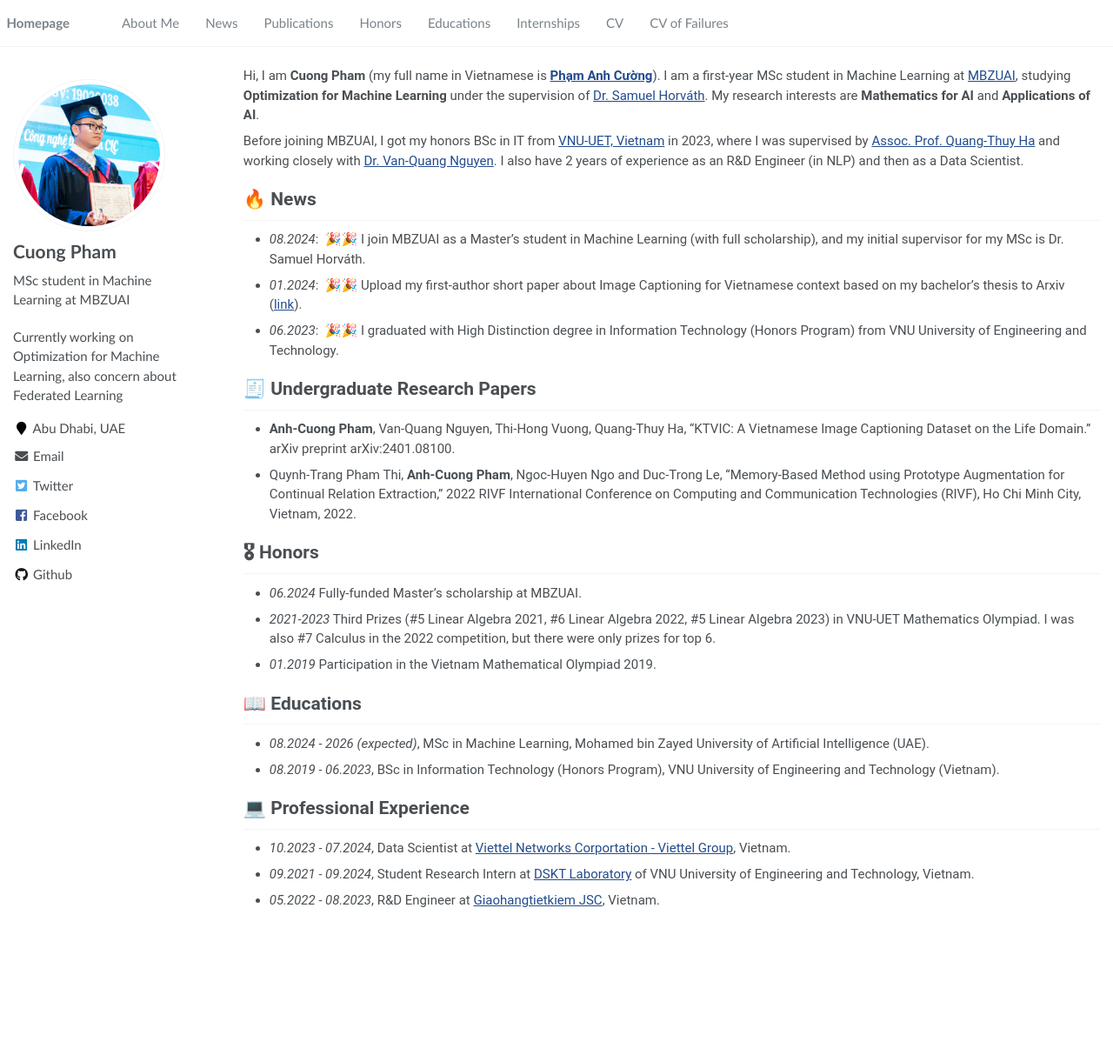
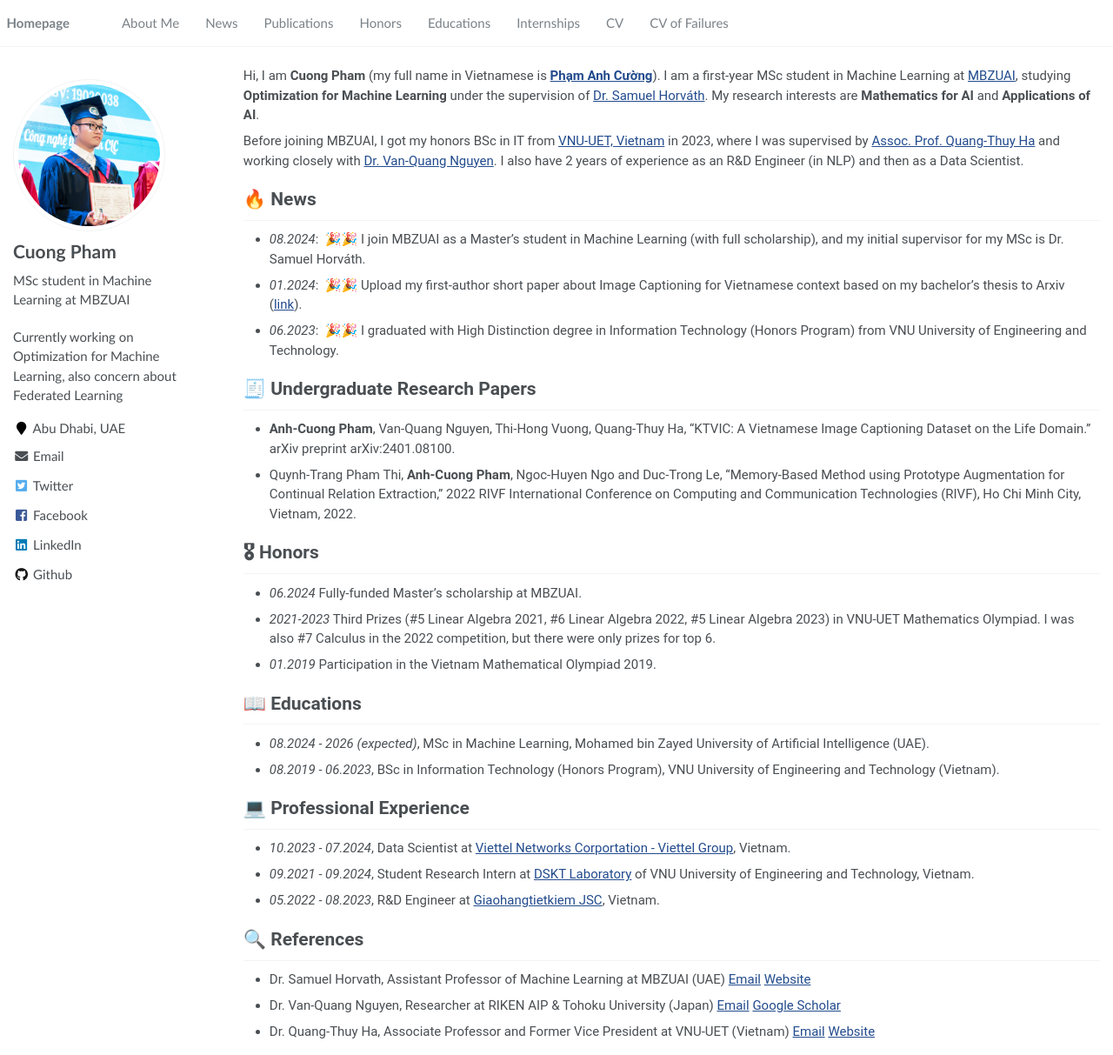
Before and after one commit to pacman-ctm/pacman-ctm.github.io, a Jekyll site: the page built from _pages/about.md, in a window 1280 px wide and 1213 px high. Shown: the whole window at 87% size. Built offline with Jekyll 4.4.1, drawn with Linux system fonts in a browser that asks for light colours.

Commit message:
add refs

```diff
--- a/_pages/about.md
+++ b/_pages/about.md
@@ -67,3 +67,8 @@ Before joining MBZUAI, I got my honors BSc in IT from <a href="https://uet.vnu.e
 - *10.2023 - 07.2024*, Data Scientist at [Viettel Networks Corportation - Viettel Group](https://www.linkedin.com/company/viettel-network/), Vietnam.
 - *09.2021 - 09.2024*, Student Research Intern at [DSKT Laboratory](https://www.fit.uet.vnu.edu.vn/en/knowledge-technology-and-data-science-laboratory/) of VNU University of Engineering and Technology, Vietnam.
 - *05.2022 - 08.2023*, R&D Engineer at [Giaohangtietkiem JSC](https://www.linkedin.com/company/giaohangtietkiem-vn/), Vietnam.
+
+# 🔍 References
+- Dr. Samuel Horvath, Assistant Professor of Machine Learning at MBZUAI (UAE) [Email](mailto:samuel.horvath@mbzuai.ac.ae) [Website](https://sites.google.com/view/samuelhorvath)
+- Dr. Van-Quang Nguyen, Researcher at RIKEN AIP & Tohoku University (Japan) [Email](mailto:quang@vision.is.tohoku.ac.jp) [Google Scholar](https://scholar.google.de/citations?user=qR180McAAAAJ&hl=en)
+- Dr. Quang-Thuy Ha, Associate Professor and Former Vice President at VNU-UET (Vietnam) [Email](mailto:thuyhq@vnu.edu.vn) [Website](https://uet.vnu.edu.vn/~thuyhq/)
```
Also changed, not shown: 1 other file.
